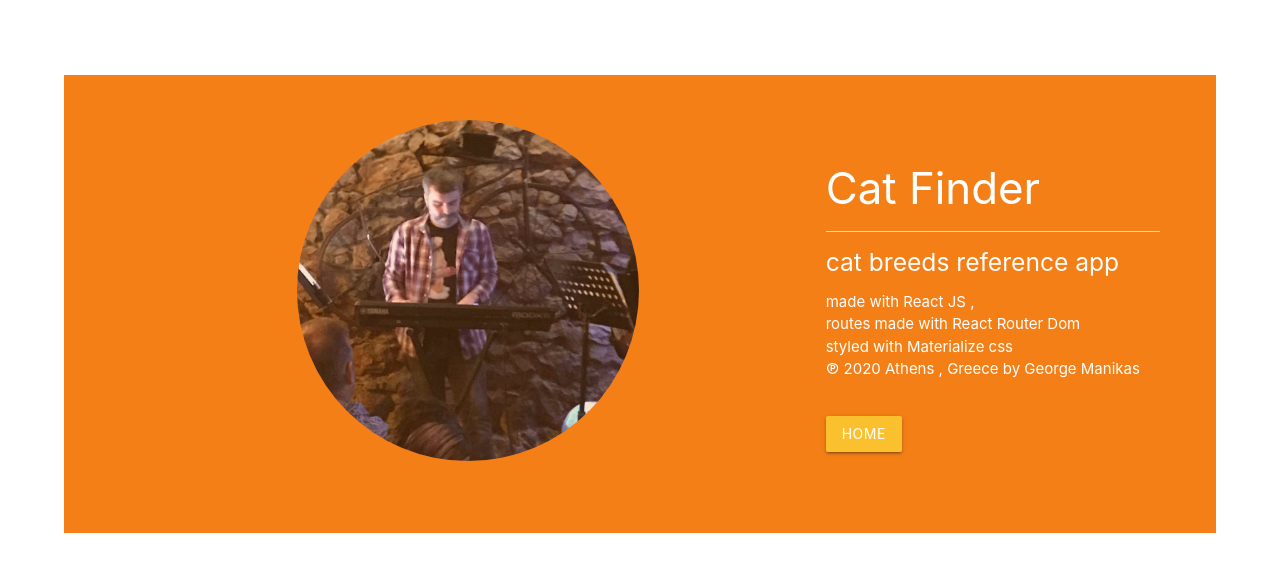
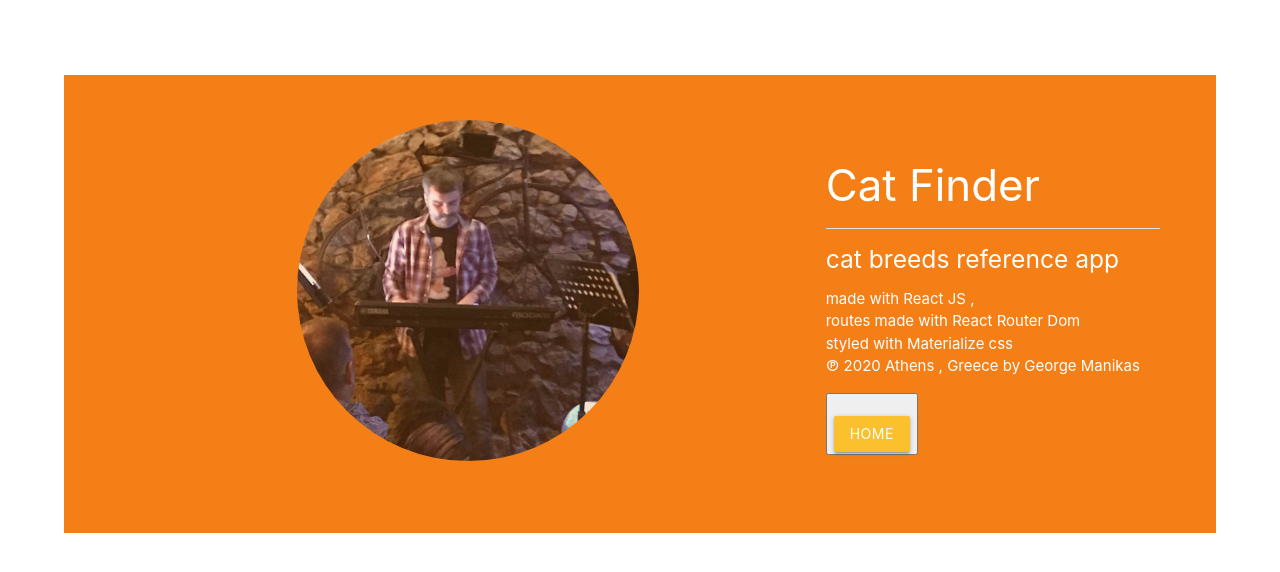
Before and after one commit to GeorgeManikas/CatsFinal, a React (Create React App) app: page /about in a window 1280 px wide. Shown: the top 572 px of the page. Built offline with nearby package versions, Linux system fonts and the light colour scheme.

Commit message:
Update About.js

```diff
--- a/src/components/About.js
+++ b/src/components/About.js
@@ -24,9 +24,10 @@ const About = () => {
 
                         </p>
                         <div>
+                                <button>
                         <a href="/" className="home white-text btn yellow darken-2 white-text align-center"
 
-                        style={{marginTop:'20px'}}> Home </a>
+                        style={{marginTop:'20px'}}> Home </a> </button>
                         </div>
 
 
```
